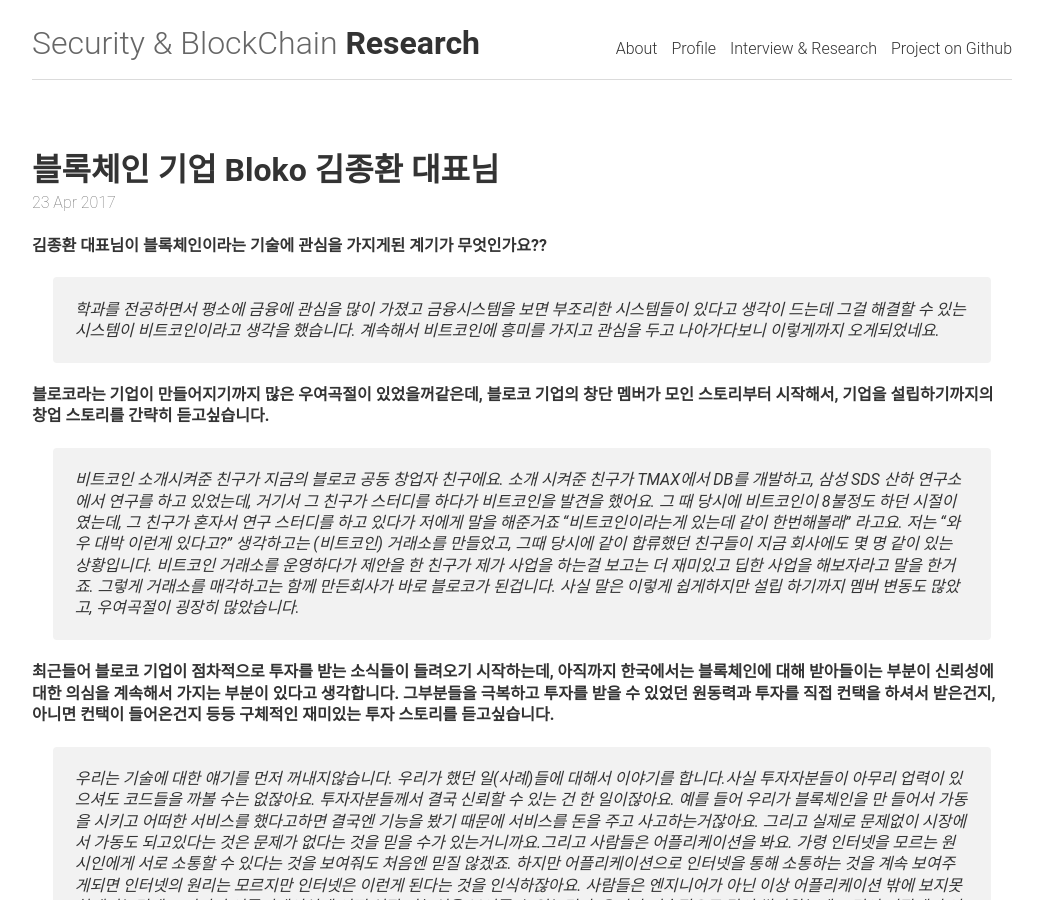
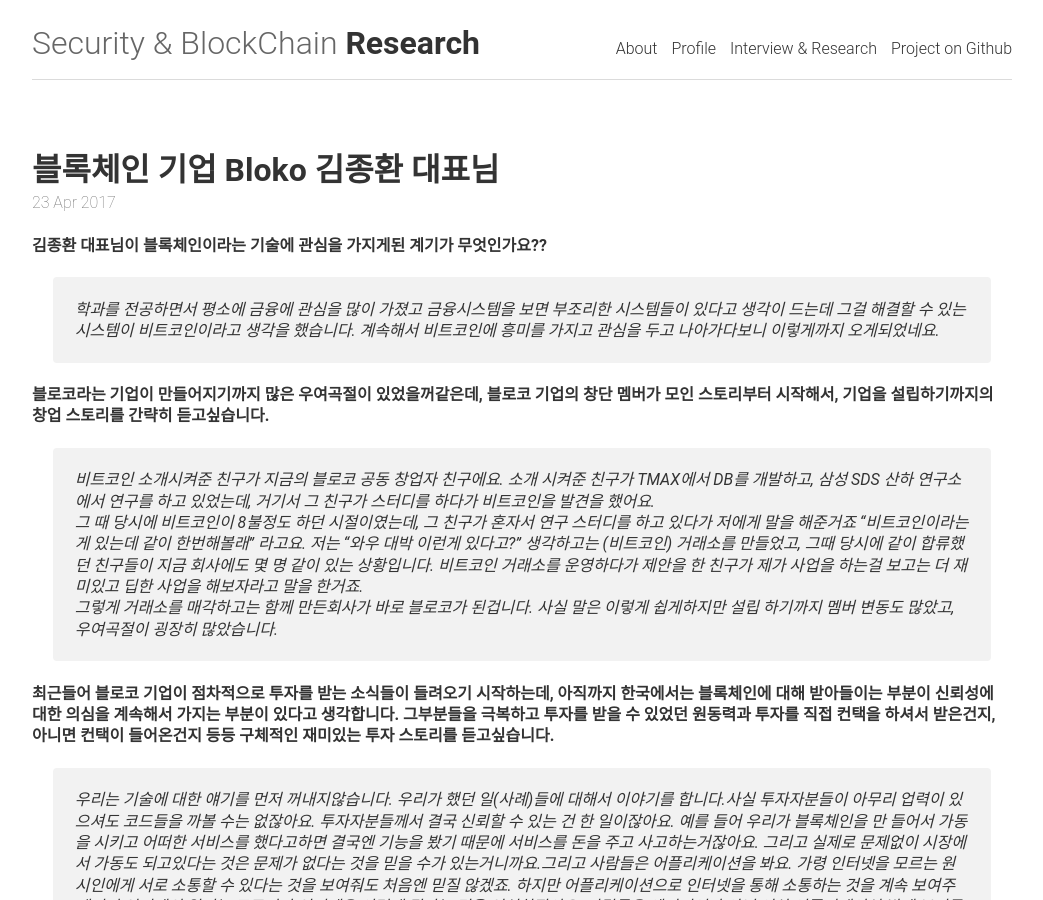
Before and after one commit to Miller-kk/KIMKIBYEONG.github.io, a Jekyll site: the page built from _posts/2017-04-23-bloko.md, in a window 1280 px wide and 900 px high. Shown: the whole window, without its empty margins (118-1161 px from the left). Built offline with Jekyll 4.4.1, drawn with Linux system fonts in a browser that asks for light colours.

```diff
--- a/_posts/2017-04-23-bloko.md
+++ b/_posts/2017-04-23-bloko.md
@@ -8,7 +8,7 @@ header: 블록체인 기업 Bloko 김종환 대표님
 > 학과를 전공하면서 평소에 금융에 관심을 많이 가졌고 금융시스템을 보면 부조리한 시스템들이 있다고 생각이 드는데 그걸 해결할 수 있는 시스템이 비트코인이라고 생각을 했습니다. 계속해서 비트코인에 흥미를 가지고 관심을 두고 나아가다보니 이렇게까지 오게되었네요.
 
 **블로코라는 기업이 만들어지기까지 많은 우여곡절이 있었을꺼같은데, 블로코 기업의 창단 멤버가 모인 스토리부터 시작해서, 기업을 설립하기까지의 창업 스토리를 간략히 듣고싶습니다.**
-> 비트코인 소개시켜준 친구가 지금의 블로코 공동 창업자 친구에요. 소개 시켜준 친구가 TMAX에서 DB를 개발하고, 삼성 SDS 산하 연구소에서 연구를 하고 있었는데, 거기서 그 친구가 스터디를 하다가 비트코인을 발견을 했어요. 그 때 당시에 비트코인이 8불정도 하던 시절이였는데, 그 친구가 혼자서 연구 스터디를 하고 있다가 저에게 말을 해준거죠 “비트코인이라는게 있는데 같이 한번해볼래” 라고요. 저는 “와우 대박 이런게 있다고?” 생각하고는 (비트코인) 거래소를 만들었고, 그때 당시에 같이 합류했던 친구들이 지금 회사에도 몇 명 같이 있는 상황입니다. 비트코인 거래소를 운영하다가 제안을 한 친구가 제가 사업을 하는걸 보고는 더 재미있고 딥한 사업을 해보자라고 말을 한거죠. 그렇게 거래소를 매각하고는 함께 만든회사가 바로 블로코가 된겁니다. 사실 말은 이렇게 쉽게하지만 설립  하기까지 멤버 변동도 많았고, 우여곡절이 굉장히 많았습니다.
+> 비트코인 소개시켜준 친구가 지금의 블로코 공동 창업자 친구에요. 소개 시켜준 친구가 TMAX에서 DB를 개발하고, 삼성 SDS 산하 연구소에서 연구를 하고 있었는데, 거기서 그 친구가 스터디를 하다가 비트코인을 발견을 했어요.<br/>그 때 당시에 비트코인이 8불정도 하던 시절이였는데, 그 친구가 혼자서 연구 스터디를 하고 있다가 저에게 말을 해준거죠 “비트코인이라는게 있는데 같이 한번해볼래” 라고요. 저는 “와우 대박 이런게 있다고?” 생각하고는 (비트코인) 거래소를 만들었고, 그때 당시에 같이 합류했던 친구들이 지금 회사에도 몇 명 같이 있는 상황입니다. 비트코인 거래소를 운영하다가 제안을 한 친구가 제가 사업을 하는걸 보고는 더 재미있고 딥한 사업을 해보자라고 말을 한거죠.<br/>그렇게 거래소를 매각하고는 함께 만든회사가 바로 블로코가 된겁니다. 사실 말은 이렇게 쉽게하지만 설립  하기까지 멤버 변동도 많았고, 우여곡절이 굉장히 많았습니다.
 
 **최근들어 블로코 기업이 점차적으로 투자를 받는 소식들이 들려오기 시작하는데, 아직까지 한국에서는 블록체인에 대해 받아들이는 부분이 신뢰성에 대한 의심을 계속해서 가지는 부분이 있다고 생각합니다. 그부분들을 극복하고 투자를 받을 수 있었던 원동력과 투자를 직접 컨택을 하셔서 받은건지, 아니면 컨택이 들어온건지 등등 구체적인 재미있는 투자 스토리를 듣고싶습니다.**
 > 우리는 기술에 대한 얘기를 먼저 꺼내지않습니다. 우리가 했던 일(사례)들에 대해서 이야기를 합니다.사실 투자자분들이 아무리 업력이 있으셔도 코드들을 까볼 수는 없잖아요. 투자자분들께서 결국 신뢰할 수 있는 건 한 일이잖아요. 예를 들어 우리가 블록체인을 만 들어서 가동을 시키고 어떠한 서비스를 했다고하면 결국엔 기능을 봤기 때문에 서비스를 돈을 주고 사고하는거잖아요. 그리고 실제로 문제없이 시장에서 가동도 되고있다는 것은 문제가 없다는 것을 믿을 수가 있는거니까요.그리고 사람들은 어플리케이션을 봐요. 가령 인터넷을 모르는 원시인에게 서로 소통할 수 있다는 것을 보여줘도 처음엔 믿질 않겠죠. 하지만 어플리케이션으로 인터넷을 통해 소통하는 것을 계속 보여주게되면 인터넷의 원리는 모르지만 인터넷은 이런게 된다는 것을 인식하잖아요. 사람들은 엔지니어가 아닌 이상 어플리케이션 밖에 보지못하게되는건데 그러려면 어플리케이션에 어떤 성장 가능성을 보여줄 수 있는건가, 우리가 기술적으로 많이 쌓아왔는데 그것이 시장에서 어떻게 인정을 받고있는가하는 이런걸 보여주는 수밖에 없다고 생각합니다.
```
